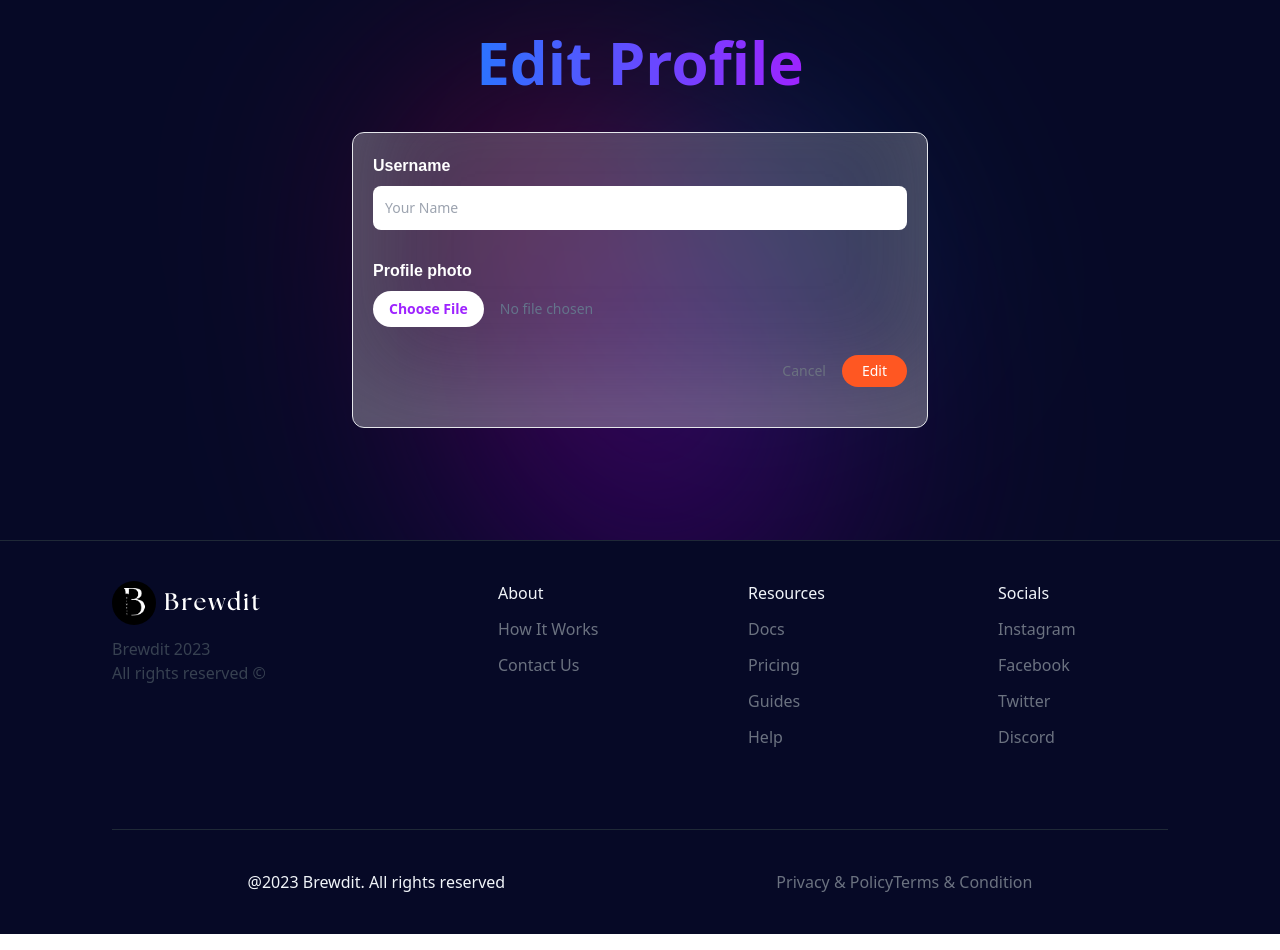
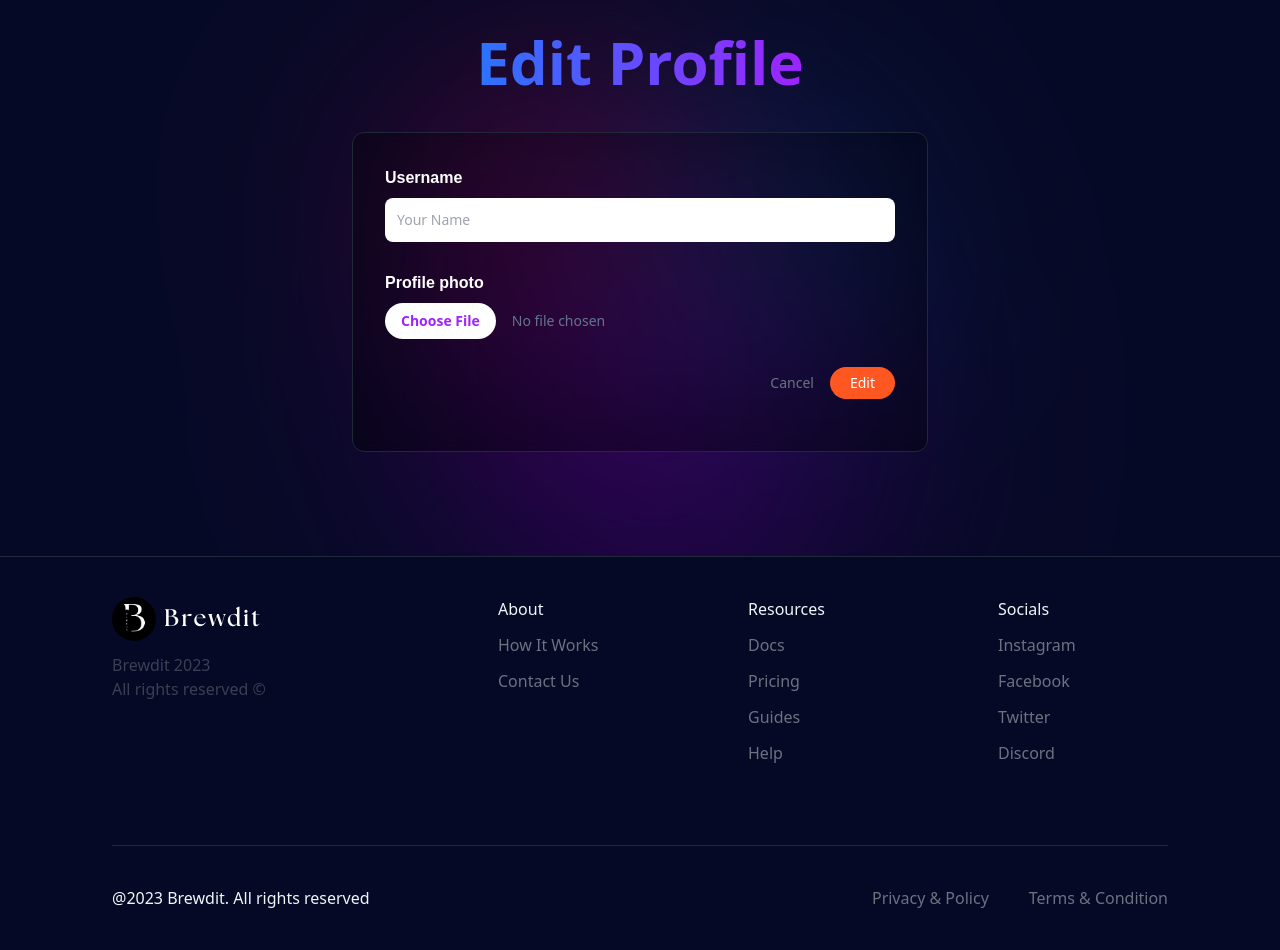
Before and after one commit to Siddharth-2382/Brewdit, a Next.js app: page /edit-profile/1 in a window 1280 px wide. Shown: the part 100-1050 px from the top of the page. Built offline with nearby package versions, Linux system fonts and the light colour scheme; no server answers.

Commit message:
add styles for profile page

```diff
--- a/styles/globals.css
+++ b/styles/globals.css
@@ -10,6 +10,12 @@
 
 html {
   scroll-behavior: smooth;
+}
+
+body {
+  min-height: 100vh;
+  display: flex;
+  flex-direction: column;
 }
 
 .main {
@@ -74,11 +80,15 @@ html {
 /* Tailwind Styles */
 
 .app {
-  @apply relative z-10 flex justify-center items-center flex-col max-w-7xl mx-auto sm:px-8 px-8 mb-6;
+  @apply relative z-10 flex justify-center items-center flex-col max-w-7xl mx-auto sm:px-8 px-8 mb-6 w-full;
+}
+
+.transparent_btn {
+  @apply rounded-full border border-white bg-transparent py-1.5 px-5 text-white text-center text-sm font-inter flex items-center justify-center xl:hover:transition-all duration-[250ms] xl:hover:bg-white xl:hover:text-black;
 }
 
 .black_btn {
-  @apply rounded-full border border-black bg-black py-1.5 px-5 text-white transition-all duration-[250ms] hover:bg-white hover:text-black text-center text-sm font-inter flex items-center justify-center;
+  @apply rounded-full border border-black bg-black py-1.5 px-5 text-white transition-all hover:bg-white hover:text-black text-center text-sm font-inter flex items-center justify-center;
 }
 
 .white_btn {
@@ -130,11 +140,11 @@ html {
 }
 
 .copy_btn {
-  @apply w-7 h-7 rounded-full bg-white/10 shadow-[inset_10px_-50px_94px_0_rgb(199,199,199,0.2)] backdrop-blur flex justify-center items-center cursor-pointer;
+  @apply w-7 h-7 rounded-full bg-black/10 shadow-[inset_10px_-50px_94px_0_rgb(0,0,0,0.2)] backdrop-blur flex justify-center items-center cursor-pointer;
 }
 
 .glassmorphism {
-  @apply rounded-xl border border-gray-200 bg-white/20 shadow-[inset_10px_-50px_94px_0_rgb(199,199,199,0.2)] backdrop-blur p-5;
+  @apply rounded-xl border border-gray-800 bg-black/20 shadow-[inset_10px_-50px_94px_0_rgb(0,0,0,0.2)] backdrop-blur p-8;
 }
 
 .prompt_layout {
@@ -234,7 +244,7 @@ html {
 /* Footer Component */
 
 .footer {
-  @apply relative w-full flex flex-col text-slate-100 mt-8 px-8 xl:px-28 border-t border-gray-800 bg-[#060926];
+  @apply relative w-full flex flex-col text-slate-100 mt-auto px-8 xl:px-28 border-t border-gray-800 bg-[#060926];
 }
 
 .footer_links {
@@ -244,3 +254,7 @@ html {
 .footer_link {
   @apply flex flex-col gap-3 text-base min-w-[170px];
 }
+
+.footer__copyrights-link {
+  @apply flex-1 flex sm:justify-end justify-center max-sm:mt-4 gap-10;
+}
```
